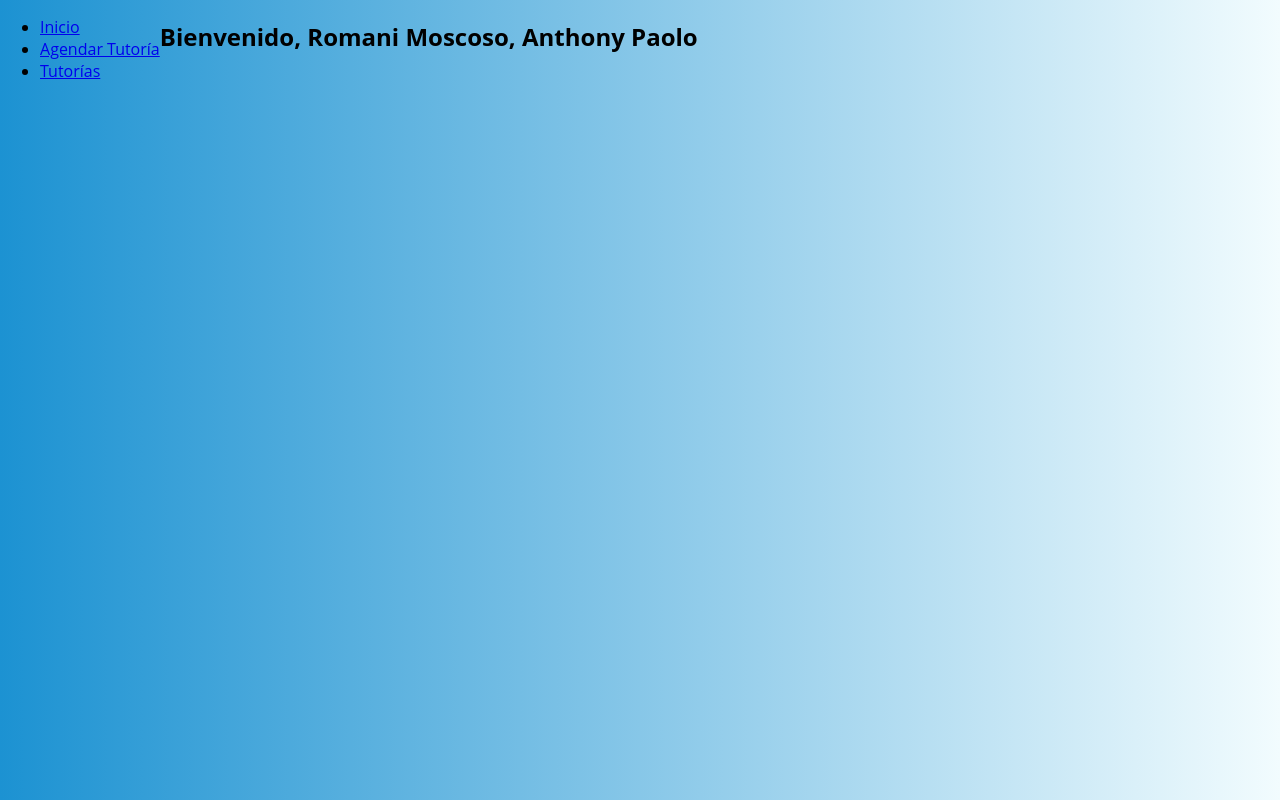
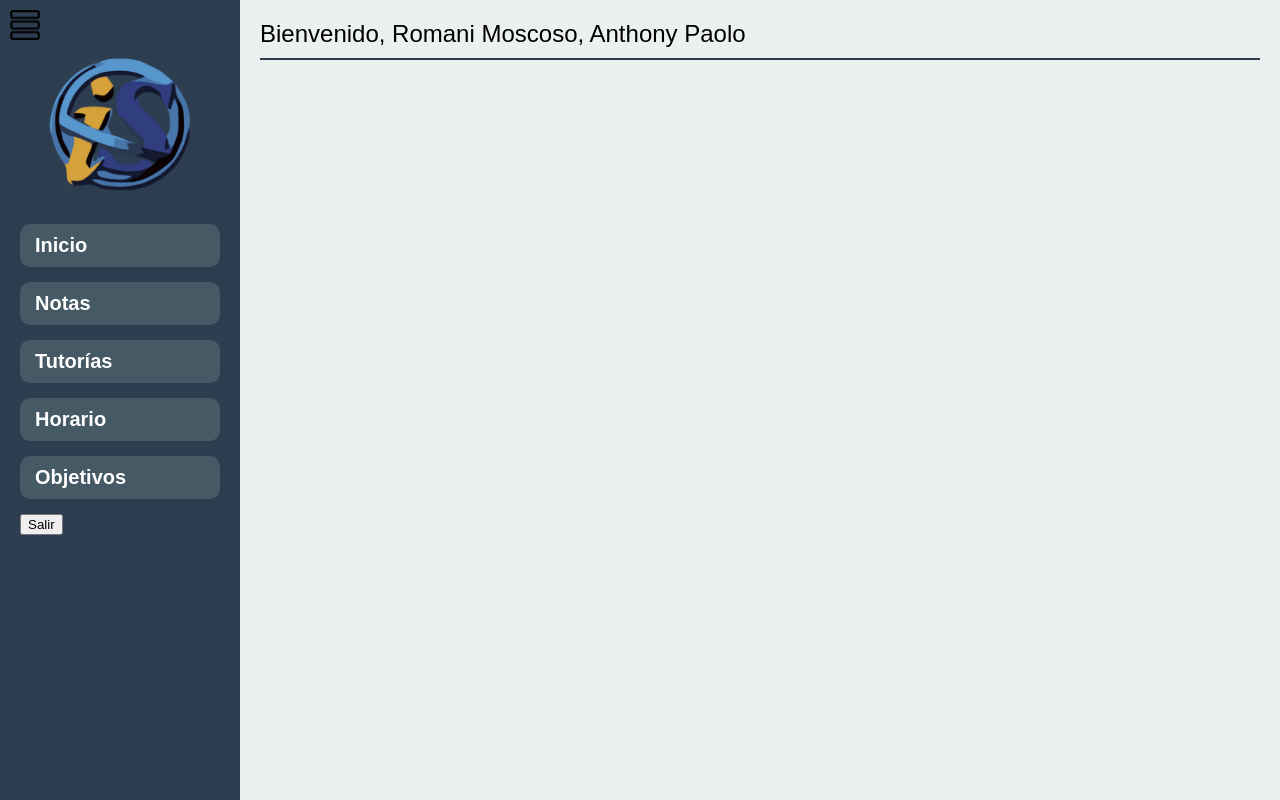
Before and after one commit to EdgarCTN/Grupo-2-Procesos-de-software, a PHP site: page /dashboard.php in a window 1280 px wide. Run offline with PHP 8.4, Linux system fonts and the light colour scheme; a user stored in the database is signed in.

Commit message:
dashboard.php

```diff
--- a/dashboard.php
+++ b/dashboard.php
@@ -5,34 +5,180 @@ if (!isset($_SESSION['loggedin']) || $_SESSION['loggedin'] !== true) {
     exit;
 }
 ?>
+
 <!DOCTYPE html>
-<html>
+<html lang="es">
 <head>
-    <!-- Vincular al archivo CSS -->
-    <link rel="stylesheet" type="text/css" href="css/style.css">
+    <meta charset="UTF-8">
+    <meta name="viewport" content="width=device-width, initial-scale=1.0">
+    <title>Inicio - Dashboard</title>
+    <style>
+        body {
+            font-family: Arial, sans-serif;
+            margin: 0;
+            padding: 0;
+            background-color: #f4f4f4;
+        }
+        .container {
+            display: flex;
+            min-height: 100vh;
+        }
+        .sidebar {
+            background-color: #2c3e50;
+            color: #fff;
+            padding: 20px;
+            width: 200px;
+            transition: width 0.5s;
+            overflow-x: hidden;
+        }
+        .sidebar.closed {
+            width: 60px;
+        }
+        .sidebar ul {
+            list-style: none;
+            padding: 0;
+            margin: 0;
+            visibility: visible;
+            opacity: 1;
+            transition: opacity 0.5s;
+        }
+        .sidebar.closed ul {
+            visibility: hidden;
+            opacity: 0;
+        }
+        .sidebar li {
+            margin-bottom: 15px; /* Separación entre cada opción */
+        }
+        .sidebar a {
+            color: #fff;
+            text-decoration: none;
+            font-size: 20px;
+            font-weight: bold;
+            display: block;
+            padding: 10px 15px; /* Espaciado interno para los botones */
+            border-radius: 10px; /* Esquinas redondeadas */
+            transition: background-color 0.3s; /* Transición de color de fondo */
+            background-color: #455a64; /* Color de fondo de los botones (similar al de la barra lateral pero más claro) */
+        }
+        .sidebar a:hover {
+            background-color: #607d8b; /* Cambia el color de fondo al pasar el mouse (ligeramente más claro) */
+        }
+        .sidebar-logo {
+            text-align: center;
+            margin-bottom: 20px;
+            transition: all 0.5s;
+        }
+        .sidebar-logo img {
+            max-width: 150px;
+            margin-top: 30px;
+            transition: all 0.5s;
+        }
+        .sidebar.closed .sidebar-logo {
+            margin-bottom: 10px;
+        }
+        .sidebar.closed .sidebar-logo img {
+            max-width: 50px;
+        }
+        .main-content {
+            background-color: #ecf0f1;
+            padding: 20px;
+            flex: 1;
+        }
+        .welcome-message {
+            margin-bottom: 20px;
+            font-size: 24px;
+            border-bottom: 2px solid #2c3e50;
+            padding-bottom: 10px;
+        }
+        .menu-toggle {
+            position: absolute;
+            top: 10px;
+            left: 10px;
+            cursor: pointer;
+        }
+        .menu-toggle img {
+            width: 30px;
+        }
+        .popup {
+            display: none;
+            position: fixed;
+            top: 50%;
+            left: 50%;
+            transform: translate(-50%, -50%);
+            background-color: #fff;
+            padding: 20px;
+            border-radius: 10px;
+            box-shadow: 0px 0px 10px rgba(0, 0, 0, 0.3);
+            z-index: 9999;
+        }
+        .popup-content {
+            text-align: center;
+        }
+        .popup-buttons {
+            margin-top: 20px;
+        }
+        .popup-buttons button {
+            padding: 10px 20px;
+            margin: 0 10px;
+            cursor: pointer;
+        }
+    </style>
 </head>
 <body>
     <div class="container">
-        <div class="sidebar">
-            <!-- Menú de navegación -->
+        <div class="sidebar" id="sidebar">
+            <div class="sidebar-logo">
+                <img src="fisi.png" alt="Logo Facultad">
+            </div>
             <ul>
-                <li><a href="menu.php">Inicio</a></li>
-                <li><a href="agendar_tutoria.php">Agendar Tutoría</a></li>
+                <li><a href="dashboard.php">Inicio</a></li>
+                <li><a href="notas.php">Notas</a></li>
                 <li><a href="tutorias.php">Tutorías</a></li>
+                <li><a href="horario.php">Horario</a></li>
+                <li><a href="objetivos.php">Objetivos</a></li>
+                <li><button onclick="showPopup()">Salir</button></li>
             </ul>
         </div>
         <div class="main-content">
-            <!-- Aquí se mostrarán los datos del usuario -->
             <?php
-            // Asegúrate de que el usuario ha iniciado sesión
             if (isset($_SESSION['nombre'])) {
-                echo "<h2>Bienvenido, " . $_SESSION['nombre'] . "</h2>";
-                // Aquí puedes agregar más código para mostrar los datos del usuario y del tutor
+                echo "<div class='welcome-message'>Bienvenido, " . $_SESSION['nombre'] . "</div>";
             } else {
                 echo "<p>Por favor, inicia sesión para ver tus datos.</p>";
             }
             ?>
         </div>
     </div>
+    <div class="popup" id="popup">
+        <div class="popup-content">
+            <p>Confirmar salida</p>
+            <div class="popup-buttons">
+                <button onclick="confirmLogout()">Confirmar</button>
+                <button onclick="hidePopup()">Rechazar</button>
+            </div>
+        </div>
+    </div>
+    <div class="menu-toggle" onclick="toggleSidebar()">
+        <img src="icono_menu.png" alt="Menú">
+    </div>
+    <script>
+        function toggleSidebar() {
+            const sidebar = document.getElementById('sidebar');
+            sidebar.classList.toggle('closed');
+        }
+
+        function showPopup() {
+            document.getElementById('popup').style.display = 'block';
+        }
+
+        function hidePopup() {
+            document.getElementById('popup').style.display = 'none';
+        }
+
+        function confirmLogout() {
+            // Redirigir al usuario al login
+            window.location.href = 'login.php';
+        }
+    </script>
 </body>
 </html>
```
